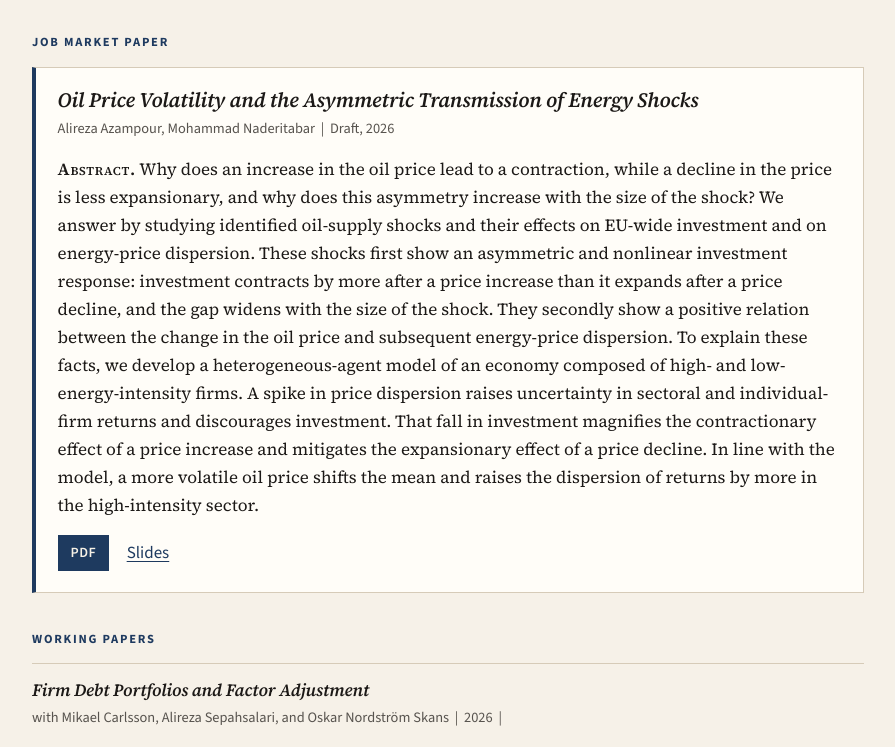
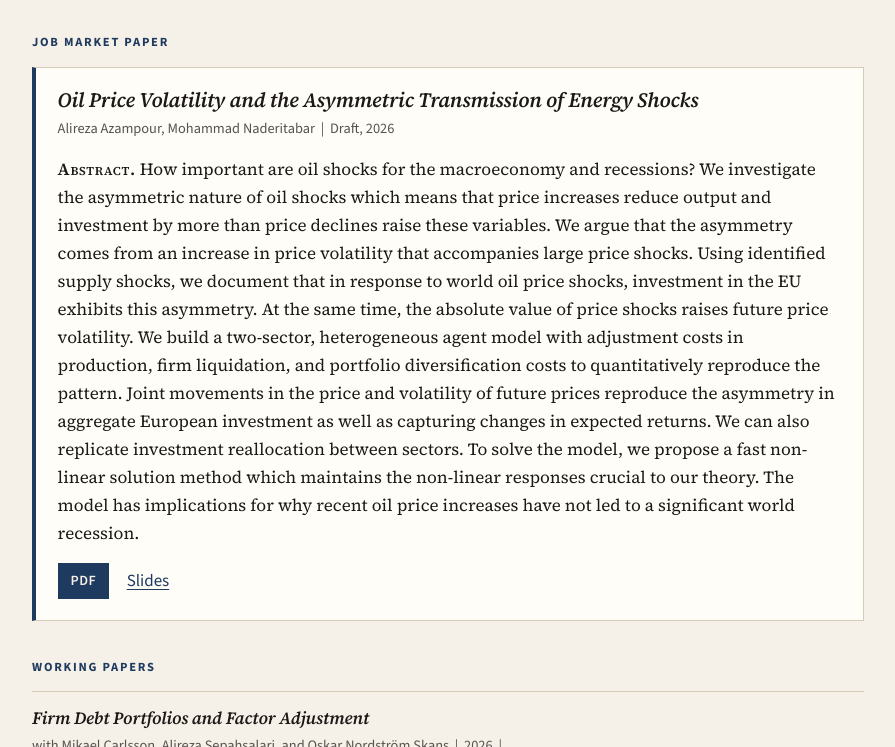
Before and after one commit to ARAzampour/my-web-page, a plain HTML site: page index.html in a window 1280 px wide. Shown: the part 680-1427 px from the top of the page, without its empty margins (192-1087 px from the left). Drawn offline with nearby package versions, Linux system fonts and the light colour scheme.

Commit message:
Update index.html

```diff
--- a/index.html
+++ b/index.html
@@ -89,16 +89,7 @@
           <p class="meta">Alireza Azampour, Mohammad Naderitabar &nbsp;|&nbsp; Draft, 2026</p>
           <p class="abstract">
             <span class="abs-label">Abstract.</span>
-            Why does an increase in the oil price lead to a contraction, while a decline in the price is less expansionary,
-            and why does this asymmetry increase with the size of the shock? We answer by studying identified oil-supply shocks
-            and their effects on EU-wide investment and on energy-price dispersion. These shocks first show an asymmetric and
-            nonlinear investment response: investment contracts by more after a price increase than it expands after a price decline,
-            and the gap widens with the size of the shock. They secondly show a positive relation between the change in the oil price
-            and subsequent energy-price dispersion. To explain these facts, we develop a heterogeneous-agent model of an economy
-            composed of high- and low-energy-intensity firms. A spike in price dispersion raises uncertainty in sectoral and individual-firm
-            returns and discourages investment. That fall in investment magnifies the contractionary effect of a price increase and mitigates
-            the expansionary effect of a price decline. In line with the model, a more volatile oil price shifts the mean and raises the dispersion
-            of returns by more in the high-intensity sector.
+            How important are oil shocks for the macroeconomy and recessions? We investigate the asymmetric nature of oil shocks which means that price increases reduce output and investment by more than price declines raise these variables. We argue that the asymmetry comes from an increase in price volatility that accompanies large price shocks. Using identified supply shocks, we document that in response to world oil price shocks, investment in the EU exhibits this asymmetry. At the same time, the absolute value of price shocks raises future price volatility. We build a two-sector, heterogeneous agent model with adjustment costs in production, firm liquidation, and portfolio diversification costs to quantitatively reproduce the pattern. Joint movements in the price and volatility of future prices reproduce the asymmetry in aggregate European investment as well as capturing changes in expected returns. We can also replicate investment reallocation between sectors. To solve the model, we propose a fast non-linear solution method which maintains the non-linear responses crucial to our theory. The model has implications for why recent oil price increases have not led to a significant world recession.
           </p>
           <p class="paper-links">
             <a class="btn" href="files/jmp.pdf">PDF</a>
```
